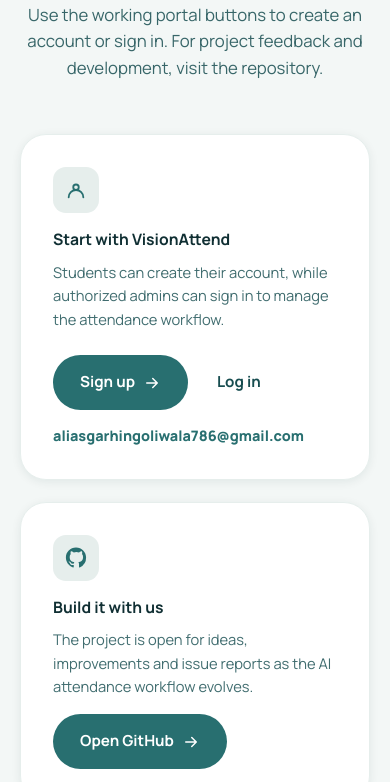
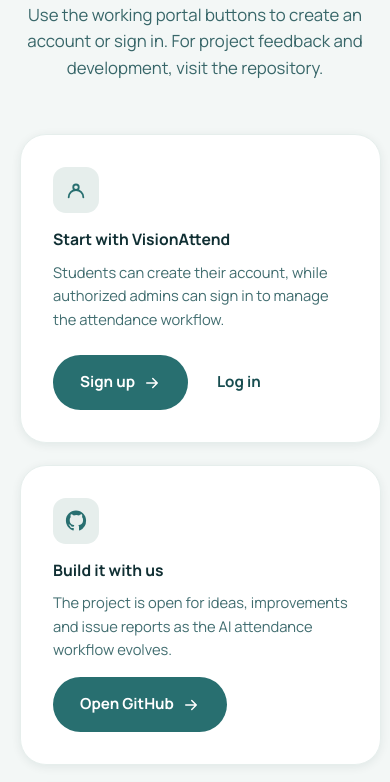
Before and after one commit to Ali5253-hingoliwala/face-regonization, a React (Vite) app in the folder frontend/visionattend-frontend (1)/: page / in a window 390 px wide. Shown: the part 7420-8202 px from the top of the page. Built offline with nearby package versions, Linux system fonts and the light colour scheme; a web font is replaced by a local one.

Commit message:
Finalize contact support card and footer grouping

```diff
--- a/frontend/visionattend-frontend (1)/src/pages/landing-page-overrides.css
+++ b/frontend/visionattend-frontend (1)/src/pages/landing-page-overrides.css
@@ -1,201 +1,44 @@
 /* Final landing-page polish. Scoped to .landing-page so portal UI remains untouched. */
 
-/* About: completed visual theme */
-.landing-page #about {
-  background: var(--gradient-brand);
-  color: var(--white);
-  overflow: hidden;
+.landing-page #about{background:var(--gradient-brand);color:var(--white);overflow:hidden;}
+.landing-page #about .about-copy h2,.landing-page #about .about-card h3{color:var(--white);}
+.landing-page #about .about-copy p,.landing-page #about .about-card p{color:rgba(255,255,255,.76);}
+
+/* Contact: three balanced cards */
+.landing-page #contact .contact-grid{grid-template-columns:repeat(3,minmax(0,1fr));max-width:1120px;gap:22px;}
+.landing-page #contact .contact-card{min-height:300px;display:flex;flex-direction:column;}
+.landing-page #contact .contact-card:nth-child(1) .contact-actions{align-items:center;gap:14px;margin-top:auto;padding-top:24px;}
+.landing-page #contact .contact-card:nth-child(2) .btn{margin-top:auto;align-self:flex-start;}
+.landing-page #contact .contact-card:nth-child(2) p{max-width:380px;}
+.landing-page #contact .contact-card:first-child .contact-email{display:none;}
+
+/* Third card: support / email */
+.landing-page #contact .contact-grid::after{content:"Support & feedback\\A\\AFor bugs, project issues, feedback, or questions about VisionAttend, send us an email and we’ll get back to you.\\A\\Aaliasgarhingoliwala786@gmail.com";white-space:pre-line;min-height:300px;padding:32px;border-radius:var(--radius-lg);background:var(--white);border:1px solid var(--mint-100);box-shadow:var(--shadow-sm);color:var(--teal-800);font-family:var(--font-body);font-size:.92rem;line-height:1.65;}
+
+/* Footer: separate Legal and Account */
+.landing-page .footer-grid{grid-template-columns:1.5fr .8fr 1.35fr;gap:50px;}
+.landing-page .footer-col:last-child{position:relative;}
+.landing-page .footer-col:last-child h5{font-size:0;position:relative;}
+.landing-page .footer-col:last-child h5::before{content:"LEGAL";font-size:.85rem;}
+.landing-page .footer-col:last-child h5::after{content:"ACCOUNT";position:absolute;left:52%;top:0;font-size:.85rem;}
+.landing-page .footer-col:last-child ul{display:grid;grid-template-columns:1fr 1fr;column-gap:34px;row-gap:11px;}
+.landing-page .footer-col:last-child li:nth-child(-n+5){grid-column:1;}
+.landing-page .footer-col:last-child li:nth-child(n+6){grid-column:2;}
+.landing-page .footer-col:last-child li:nth-child(6){grid-row:1;}
+.landing-page .footer-col:last-child li:nth-child(7){grid-row:2;}
+.landing-page .footer-col:last-child li:nth-child(8){grid-row:3;}
+.landing-page .footer-col:last-child li:nth-child(9){grid-row:4;}
+.landing-page .footer-bottom span:last-child{font-size:0;}
+.landing-page .footer-bottom span:last-child::after{content:"UI theme completed · Core platform connected";font-size:.85rem;}
+
+@media (max-width:1000px){
+  .landing-page #contact .contact-grid{grid-template-columns:1fr;}
+  .landing-page #contact .contact-grid::after{min-height:0;}
+  .landing-page .footer-grid{grid-template-columns:1fr 1fr;}
 }
-
-.landing-page #about .about-copy h2,
-.landing-page #about .about-card h3 {
-  color: var(--white);
+@media (max-width:680px){
+  .landing-page .footer-grid{grid-template-columns:1fr;}
+  .landing-page .footer-col:last-child ul{grid-template-columns:1fr;}
+  .landing-page .footer-col:last-child li:nth-child(n){grid-column:1;grid-row:auto;}
+  .landing-page .footer-col:last-child h5::after{left:auto;right:0;}
 }
-
-.landing-page #about .about-copy p,
-.landing-page #about .about-card p {
-  color: rgba(255, 255, 255, 0.76);
-}
-
-/* Contact: cleaner three-card layout */
-.landing-page #contact .contact-grid {
-  grid-template-columns: repeat(3, minmax(0, 1fr));
-  max-width: 1120px;
-  gap: 22px;
-}
-
-.landing-page #contact .contact-card {
-  min-height: 300px;
-  display: flex;
-  flex-direction: column;
-}
-
-.landing-page #contact .contact-card:nth-child(1) .contact-actions {
-  align-items: center;
-  gap: 14px;
-  margin-top: auto;
-  padding-top: 24px;
-}
-
-.landing-page #contact .contact-card:nth-child(2) .btn {
-  margin-top: auto;
-  align-self: flex-start;
-}
-
-.landing-page #contact .contact-card:nth-child(2) p {
-  max-width: 380px;
-}
-
-/* The existing email link becomes the third support card's real clickable contact. */
-.landing-page #contact .contact-card:first-child {
-  position: relative;
-}
-
-.landing-page #contact .contact-card:first-child .contact-email {
-  position: absolute;
-  left: calc(200% + 44px);
-  bottom: 32px;
-  z-index: 3;
-  width: calc(100% - 64px);
-  margin: 0;
-  padding: 10px 0;
-  color: var(--teal-600);
-  font-size: 0.9rem;
-  font-weight: 800;
-  word-break: break-word;
-}
-
-.landing-page #contact .contact-card:first-child .contact-email::before {
-  content: "Email support";
-  display: block;
-  margin-bottom: 7px;
-  color: var(--navy-950);
-  font-size: 0.78rem;
-  letter-spacing: 0.08em;
-  text-transform: uppercase;
-}
-
-.landing-page #contact .contact-card:first-child .contact-email:hover {
-  color: var(--teal-800);
-  text-decoration: underline;
-  text-underline-offset: 3px;
-}
-
-/* Create the visual third card behind the real email link. */
-.landing-page #contact .contact-grid::after {
-  content: "Support & feedback\\A\\AFor bugs, project issues, feedback, or questions about VisionAttend, send us an email and we’ll get back to you.";
-  white-space: pre-line;
-  min-height: 300px;
-  padding: 32px;
-  border-radius: var(--radius-lg);
-  background: var(--white);
-  border: 1px solid var(--mint-100);
-  box-shadow: var(--shadow-sm);
-  color: var(--teal-800);
-  font-family: var(--font-body);
-  font-size: 0.92rem;
-  line-height: 1.65;
-}
-
-/* Footer: Legal and Account are now clearly separated. */
-.landing-page .footer-grid {
-  grid-template-columns: 1.5fr 0.8fr 1.35fr;
-  gap: 50px;
-}
-
-.landing-page .footer-col:last-child {
-  position: relative;
-}
-
-.landing-page .footer-col:last-child h5 {
-  font-size: 0;
-  position: relative;
-}
-
-.landing-page .footer-col:last-child h5::before {
-  content: "LEGAL";
-  font-size: 0.85rem;
-}
-
-.landing-page .footer-col:last-child h5::after {
-  content: "ACCOUNT";
-  position: absolute;
-  left: 52%;
-  top: 0;
-  font-size: 0.85rem;
-}
-
-.landing-page .footer-col:last-child ul {
-  display: grid;
-  grid-template-columns: 1fr 1fr;
-  column-gap: 34px;
-  row-gap: 11px;
-}
-
-.landing-page .footer-col:last-child li:nth-child(-n + 5) {
-  grid-column: 1;
-}
-
-.landing-page .footer-col:last-child li:nth-child(n + 6) {
-  grid-column: 2;
-}
-
-.landing-page .footer-col:last-child li:nth-child(6) { grid-row: 1; }
-.landing-page .footer-col:last-child li:nth-child(7) { grid-row: 2; }
-.landing-page .footer-col:last-child li:nth-child(8) { grid-row: 3; }
-.landing-page .footer-col:last-child li:nth-child(9) { grid-row: 4; }
-
-/* The theme is finished now, so don't show the old progress wording. */
-.landing-page .footer-bottom span:last-child {
-  font-size: 0;
-}
-
-.landing-page .footer-bottom span:last-child::after {
-  content: "UI theme completed · Core platform connected";
-  font-size: 0.85rem;
-}
-
-@media (max-width: 1000px) {
-  .landing-page #contact .contact-grid {
-    grid-template-columns: 1fr;
-  }
-
-  .landing-page #contact .contact-grid::after {
-    min-height: 0;
-  }
-
-  .landing-page #contact .contact-card:first-child .contact-email {
-    position: static;
-    width: auto;
-    margin-top: 14px;
-    padding: 0;
-  }
-
-  .landing-page #contact .contact-card:first-child .contact-email::before {
-    display: none;
-  }
-
-  .landing-page .footer-grid {
-    grid-template-columns: 1fr 1fr;
-  }
-}
-
-@media (max-width: 680px) {
-  .landing-page .footer-grid {
-    grid-template-columns: 1fr;
-  }
-
-  .landing-page .footer-col:last-child ul {
-    grid-template-columns: 1fr;
-  }
-
-  .landing-page .footer-col:last-child li:nth-child(n) {
-    grid-column: 1;
-    grid-row: auto;
-  }
-
-  .landing-page .footer-col:last-child h5::after {
-    left: auto;
-    right: 0;
-  }
-}
```
